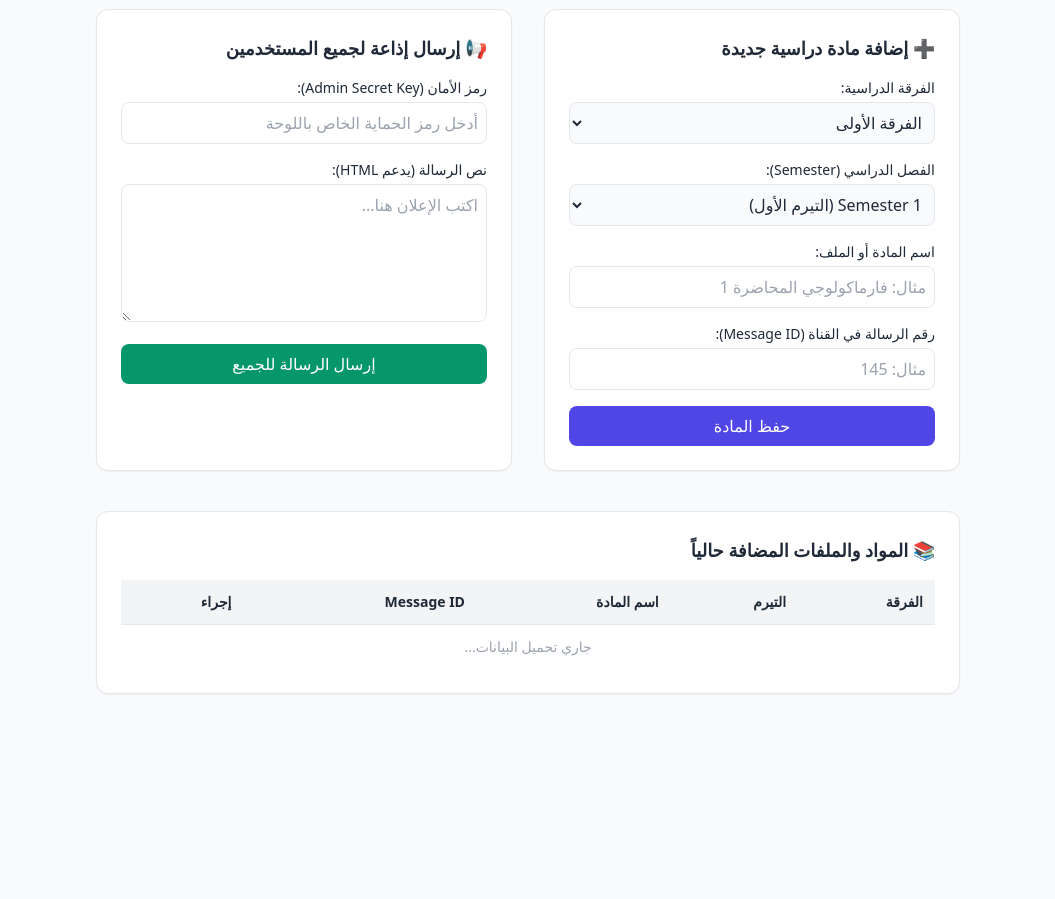
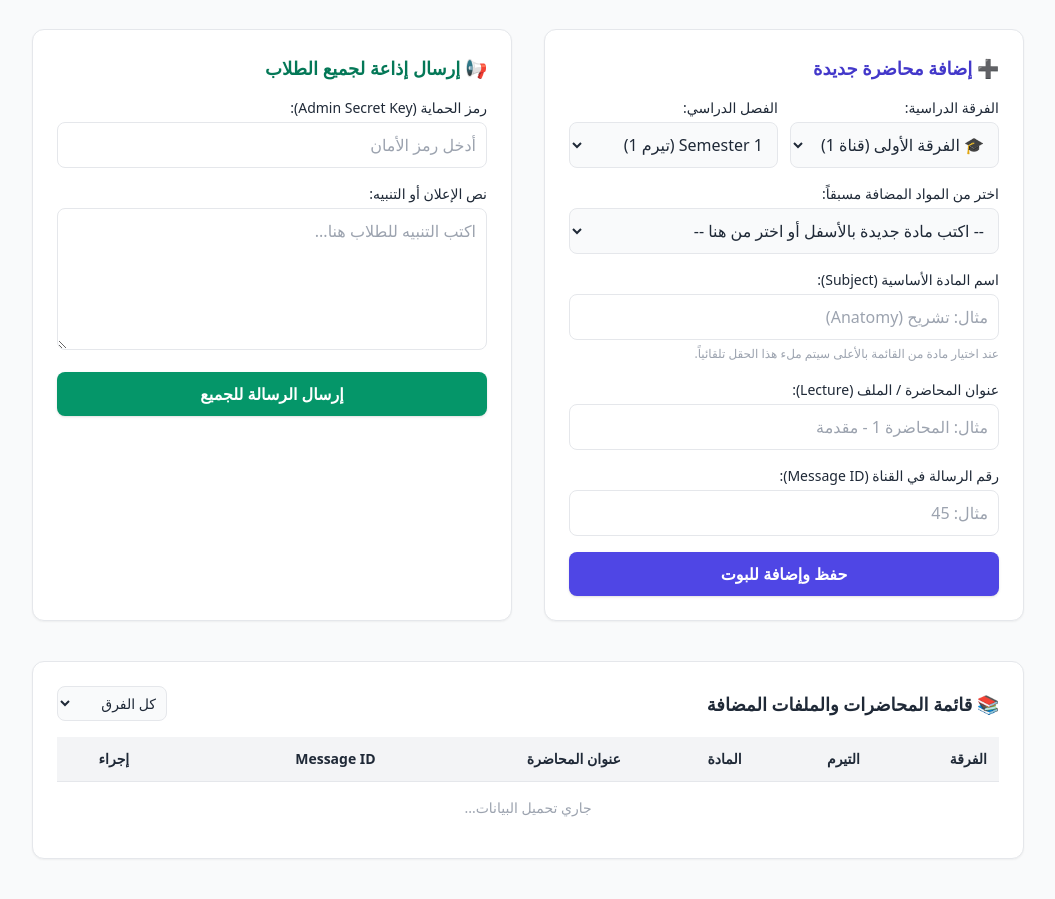
Before and after one commit to HemaTechno/Tmrydplus2, a website: page public/index.html in a window 1280 px wide. Shown: the part 132-1031 px from the top of the page, without its empty margins (112-1167 px from the left). Before the commit the page ends 866 px from the top, so only its background shows below. Drawn offline with nearby package versions, Linux system fonts and the light colour scheme; no server answers.

Commit message:
Update index.html

```diff
--- a/public/index.html
+++ b/public/index.html
@@ -11,87 +11,114 @@
 </head>
 <body class="bg-gray-50 text-gray-800 font-sans">
 
-  <div class="max-w-4xl mx-auto py-10 px-4">
-    <header class="mb-8 border-b pb-4 flex justify-between items-center">
+  <div class="max-w-5xl mx-auto py-10 px-4">
+    <!-- Header -->
+    <header class="mb-8 border-b pb-4 flex justify-between items-center bg-white p-5 rounded-xl shadow-sm">
       <div>
-        <h1 class="text-2xl font-bold text-indigo-600">لوحة تحكم بوت التيليجرام</h1>
-        <p class="text-sm text-gray-500">إدارة المواد والملفات والإذاعة الجماعية</p>
+        <h1 class="text-2xl font-bold text-indigo-600">لوحة تحكم إدارة المواد والمحاضرات</h1>
+        <p class="text-sm text-gray-500">نظام: الفرقة ⬅️ التيرم ⬅️ المادة ⬅️ المحاضرات</p>
       </div>
-      <span class="bg-indigo-100 text-indigo-800 text-xs px-3 py-1 rounded-full font-semibold">Active</span>
+      <span class="bg-green-100 text-green-700 text-xs px-3 py-1.5 rounded-full font-bold">Online</span>
     </header>
 
     <div class="grid grid-cols-1 md:grid-cols-2 gap-8">
 
-      <!-- إضافة مادة جديدة -->
+      <!-- إضافة محاضرة / ملف جديد -->
       <div class="bg-white p-6 rounded-xl shadow-sm border">
-        <h2 class="text-lg font-bold mb-4 flex items-center gap-2">➕ إضافة مادة دراسية جديدة</h2>
+        <h2 class="text-lg font-bold mb-4 text-indigo-700 flex items-center gap-2">➕ إضافة محاضرة جديدة</h2>
         <form id="addMaterialForm" class="space-y-4">
+
+          <div class="grid grid-cols-2 gap-3">
+            <div>
+              <label class="block text-sm font-medium mb-1">الفرقة الدراسية:</label>
+              <select id="yearSelect" onchange="updateSubjectsDropdown()" class="w-full border rounded-lg p-2.5 bg-gray-50 focus:ring-2 focus:ring-indigo-300">
+                <option value="1">🎓 الفرقة الأولى (قناة 1)</option>
+                <option value="2">🎓 الفرقة الثانية (قناة 2)</option>
+              </select>
+            </div>
+
+            <div>
+              <label class="block text-sm font-medium mb-1">الفصل الدراسي:</label>
+              <select id="semSelect" onchange="updateSubjectsDropdown()" class="w-full border rounded-lg p-2.5 bg-gray-50 focus:ring-2 focus:ring-indigo-300">
+                <option value="s1">Semester 1 (تيرم 1)</option>
+                <option value="s2">Semester 2 (تيرم 2)</option>
+              </select>
+            </div>
+          </div>
+
+          <!-- اختيار مادة موجودة أو كتابة مادة جديدة -->
           <div>
-            <label class="block text-sm font-medium mb-1">الفرقة الدراسية:</label>
-            <select id="yearSelect" class="w-full border rounded-lg p-2 bg-gray-50 focus:ring focus:ring-indigo-200">
-              <option value="1">الفرقة الأولى</option>
-              <option value="2">الفرقة الثانية</option>
+            <label class="block text-sm font-medium mb-1">اختر من المواد المضافة مسبقاً:</label>
+            <select id="existingSubjects" onchange="onSelectExistingSubject()" class="w-full border rounded-lg p-2.5 bg-gray-50 focus:ring-2 focus:ring-indigo-300">
+              <option value="">-- اكتب مادة جديدة بالأسفل أو اختر من هنا --</option>
             </select>
           </div>
 
           <div>
-            <label class="block text-sm font-medium mb-1">الفصل الدراسي (Semester):</label>
-            <select id="semSelect" class="w-full border rounded-lg p-2 bg-gray-50 focus:ring focus:ring-indigo-200">
-              <option value="s1">Semester 1 (التيرم الأول)</option>
-              <option value="s2">Semester 2 (التيرم الثاني)</option>
-            </select>
+            <label class="block text-sm font-medium mb-1">اسم المادة الأساسية (Subject):</label>
+            <input type="text" id="subjectName" required placeholder="مثال: تشريح (Anatomy)" class="w-full border rounded-lg p-2.5 focus:ring-2 focus:ring-indigo-300">
+            <span class="text-xs text-gray-400">عند اختيار مادة من القائمة بالأعلى سيتم ملء هذا الحقل تلقائياً.</span>
           </div>
 
           <div>
-            <label class="block text-sm font-medium mb-1">اسم المادة أو الملف:</label>
-            <input type="text" id="matName" required placeholder="مثال: فارماكولوجي المحاضرة 1" class="w-full border rounded-lg p-2 focus:ring focus:ring-indigo-200">
+            <label class="block text-sm font-medium mb-1">عنوان المحاضرة / الملف (Lecture):</label>
+            <input type="text" id="lectureTitle" required placeholder="مثال: المحاضرة 1 - مقدمة" class="w-full border rounded-lg p-2.5 focus:ring-2 focus:ring-indigo-300">
           </div>
 
           <div>
             <label class="block text-sm font-medium mb-1">رقم الرسالة في القناة (Message ID):</label>
-            <input type="number" id="matMsgId" required placeholder="مثال: 145" class="w-full border rounded-lg p-2 focus:ring focus:ring-indigo-200">
+            <input type="number" id="matMsgId" required placeholder="مثال: 45" class="w-full border rounded-lg p-2.5 focus:ring-2 focus:ring-indigo-300">
           </div>
 
-          <button type="submit" class="w-full bg-indigo-600 hover:bg-indigo-700 text-white font-medium py-2 rounded-lg transition">حفظ المادة</button>
+          <button type="submit" class="w-full bg-indigo-600 hover:bg-indigo-700 text-white font-bold py-2.5 rounded-lg transition shadow">حفظ وإضافة للبوت</button>
         </form>
       </div>
 
-      <!-- إرسال رسالة جماعية (Broadcast) -->
+      <!-- الإذاعة الجماعية -->
       <div class="bg-white p-6 rounded-xl shadow-sm border">
-        <h2 class="text-lg font-bold mb-4 flex items-center gap-2">📢 إرسال إذاعة لجميع المستخدمين</h2>
+        <h2 class="text-lg font-bold mb-4 text-emerald-700 flex items-center gap-2">📢 إرسال إذاعة لجميع الطلاب</h2>
         <form id="broadcastForm" class="space-y-4">
           <div>
-            <label class="block text-sm font-medium mb-1">رمز الأمان (Admin Secret Key):</label>
-            <input type="password" id="secretKey" required placeholder="أدخل رمز الحماية الخاص باللوحة" class="w-full border rounded-lg p-2 focus:ring focus:ring-indigo-200">
+            <label class="block text-sm font-medium mb-1">رمز الحماية (Admin Secret Key):</label>
+            <input type="password" id="secretKey" required placeholder="أدخل رمز الأمان" class="w-full border rounded-lg p-2.5 focus:ring-2 focus:ring-emerald-300">
           </div>
 
           <div>
-            <label class="block text-sm font-medium mb-1">نص الرسالة (يدعم HTML):</label>
-            <textarea id="broadcastMsg" rows="5" required placeholder="اكتب الإعلان هنا..." class="w-full border rounded-lg p-2 focus:ring focus:ring-indigo-200"></textarea>
+            <label class="block text-sm font-medium mb-1">نص الإعلان أو التنبيه:</label>
+            <textarea id="broadcastMsg" rows="5" required placeholder="اكتب التنبيه للطلاب هنا..." class="w-full border rounded-lg p-2.5 focus:ring-2 focus:ring-emerald-300"></textarea>
           </div>
 
-          <button type="submit" id="broadcastBtn" class="w-full bg-emerald-600 hover:bg-emerald-700 text-white font-medium py-2 rounded-lg transition">إرسال الرسالة للجميع</button>
+          <button type="submit" id="broadcastBtn" class="w-full bg-emerald-600 hover:bg-emerald-700 text-white font-bold py-2.5 rounded-lg transition shadow">إرسال الرسالة للجميع</button>
         </form>
       </div>
 
     </div>
 
-    <!-- قائمة المواد الحالية للحذف والإدارة -->
+    <!-- جدول عرض وحذف المحاضرات -->
     <div class="mt-10 bg-white p-6 rounded-xl shadow-sm border">
-      <h2 class="text-lg font-bold mb-4">📚 المواد والملفات المضافة حالياً</h2>
+      <div class="flex justify-between items-center mb-4">
+        <h2 class="text-lg font-bold">📚 قائمة المحاضرات والملفات المضافة</h2>
+        <select id="filterYear" onchange="loadMaterials()" class="text-sm border rounded-lg p-1.5 bg-gray-50">
+          <option value="all">كل الفرق</option>
+          <option value="1">الفرقة الأولى</option>
+          <option value="2">الفرقة الثانية</option>
+        </select>
+      </div>
+
       <div class="overflow-x-auto">
         <table class="w-full text-sm text-right border-collapse">
           <thead>
             <tr class="bg-gray-100 border-b">
               <th class="p-3">الفرقة</th>
               <th class="p-3">التيرم</th>
-              <th class="p-3">اسم المادة</th>
+              <th class="p-3">المادة</th>
+              <th class="p-3">عنوان المحاضرة</th>
               <th class="p-3">Message ID</th>
-              <th class="p-3">إجراء</th>
+              <th class="p-3 text-center">إجراء</th>
             </tr>
           </thead>
           <tbody id="materialsTable">
-            <tr><td colspan="5" class="p-3 text-center text-gray-400">جاري تحميل البيانات...</td></tr>
+            <tr><td colspan="6" class="p-4 text-center text-gray-400">جاري تحميل البيانات...</td></tr>
           </tbody>
         </table>
       </div>
@@ -99,77 +126,127 @@
   </div>
 
   <script>
-    // ضع إعدادات تطبيق Firebase Client هنا
     const firebaseConfig = {
-      apiKey: "AIzaSy...",
-      authDomain: "your-project.firebaseapp.com",
-      projectId: "your-project-id",
-      storageBucket: "your-project.appspot.com",
-      messagingSenderId: "123...",
-      appId: "1:123..."
+      apiKey: "AIzaSyBoPJbx5v6EkOqxOJkbhzHqIJdAByh79Rg",
+      authDomain: "hhhhhh-d4fb8.firebaseapp.com",
+      databaseURL: "https://hhhhhh-d4fb8-default-rtdb.firebaseio.com",
+      projectId: "hhhhhh-d4fb8",
+      storageBucket: "hhhhhh-d4fb8.appspot.com",
+      messagingSenderId: "24512338206",
+      appId: "1:24512338206:web:dfe045db59bd3434a2110f",
+      measurementId: "G-HD4R7GNQ5H"
     };
 
     firebase.initializeApp(firebaseConfig);
     const db = firebase.firestore();
 
-    // جلب وعرض المواد
+    let allMaterialsCache = [];
+
+    // تحديث قائمة المواد المنسدلة بناء على الفرقة والتيرم المحددين
+    function updateSubjectsDropdown() {
+      const year = document.getElementById("yearSelect").value;
+      const sem = document.getElementById("semSelect").value;
+      const select = document.getElementById("existingSubjects");
+
+      select.innerHTML = '<option value="">-- اكتب مادة جديدة بالأسفل أو اختر من هنا --</option>';
+
+      // تصفية المواد حسب الفرقة والتيرم واستخراج الأسماء بدون تكرار
+      const subjectsSet = new Set();
+      allMaterialsCache.forEach(item => {
+        if (item.year === year && item.semester === sem) {
+          const name = item.subjectName || item.name;
+          if (name) subjectsSet.add(name);
+        }
+      });
+
+      subjectsSet.forEach(subName => {
+        const option = document.createElement("option");
+        option.value = subName;
+        option.textContent = `📚 ${subName}`;
+        select.appendChild(option);
+      });
+    }
+
+    // عند اختيار مادة من القائمة يتم وضع اسمها في الحقل مباشرة
+    function onSelectExistingSubject() {
+      const selected = document.getElementById("existingSubjects").value;
+      if (selected) {
+        document.getElementById("subjectName").value = selected;
+      }
+    }
+
     function loadMaterials() {
+      const filterYear = document.getElementById("filterYear").value;
+
       db.collection("materials").onSnapshot((snapshot) => {
+        allMaterialsCache = [];
         const table = document.getElementById("materialsTable");
         table.innerHTML = "";
 
         if (snapshot.empty) {
-          table.innerHTML = `<tr><td colspan="5" class="p-3 text-center text-gray-500">لا توجد مواد مضافة حالياً.</td></tr>`;
+          table.innerHTML = `<tr><td colspan="6" class="p-4 text-center text-gray-500">لا توجد محاضرات مضافة حتى الآن.</td></tr>`;
+          updateSubjectsDropdown();
           return;
         }
 
         snapshot.forEach((doc) => {
           const item = doc.data();
-          const tr = document.createElement("tr");
-          tr.className = "border-b hover:bg-gray-50";
-          tr.innerHTML = `
-            <td class="p-3 font-semibold">الفرقة ${item.year}</td>
-            <td class="p-3">${item.semester === 's1' ? 'Semester 1' : 'Semester 2'}</td>
-            <td class="p-3">${item.name}</td>
-            <td class="p-3 font-mono text-gray-600">${item.messageId}</td>
-            <td class="p-3">
-              <button onclick="deleteMaterial('${doc.id}')" class="text-red-500 hover:text-red-700 text-xs font-semibold">🗑 حذف</button>
-            </td>
-          `;
-          table.appendChild(tr);
+          allMaterialsCache.push(item);
+
+          if (filterYear === "all" || item.year === filterYear) {
+            const tr = document.createElement("tr");
+            tr.className = "border-b hover:bg-gray-50";
+            tr.innerHTML = `
+              <td class="p-3 font-bold text-indigo-700">الفرقة ${item.year}</td>
+              <td class="p-3"><span class="bg-gray-100 text-gray-700 px-2 py-0.5 rounded text-xs">${item.semester === 's1' ? 'Semester 1' : 'Semester 2'}</span></td>
+              <td class="p-3 font-bold text-gray-900">${item.subjectName || item.name}</td>
+              <td class="p-3 text-indigo-600">${item.lectureTitle || item.name}</td>
+              <td class="p-3 font-mono text-gray-600">${item.messageId}</td>
+              <td class="p-3 text-center">
+                <button onclick="deleteMaterial('${doc.id}')" class="bg-red-50 hover:bg-red-100 text-red-600 px-2.5 py-1 rounded text-xs font-semibold">🗑 حذف</button>
+              </td>
+            `;
+            table.appendChild(tr);
+          }
         });
+
+        updateSubjectsDropdown();
       });
     }
 
-    // إضافة مادة
     document.getElementById("addMaterialForm").addEventListener("submit", async (e) => {
       e.preventDefault();
       const year = document.getElementById("yearSelect").value;
       const semester = document.getElementById("semSelect").value;
-      const name = document.getElementById("matName").value;
+      const subjectName = document.getElementById("subjectName").value.trim();
+      const lectureTitle = document.getElementById("lectureTitle").value.trim();
       const messageId = parseInt(document.getElementById("matMsgId").value, 10);
 
-      await db.collection("materials").add({
-        year,
-        semester,
-        name,
-        messageId,
-        createdAt: new Date().toISOString()
-      });
+      try {
+        await db.collection("materials").add({
+          year,
+          semester,
+          subjectName,
+          lectureTitle,
+          name: lectureTitle,
+          messageId,
+          createdAt: new Date().toISOString()
+        });
 
-      document.getElementById("matName").value = "";
-      document.getElementById("matMsgId").value = "";
-      alert("تمت إضافة المادة بنجاح!");
+        document.getElementById("lectureTitle").value = "";
+        document.getElementById("matMsgId").value = "";
+        alert("✅ تمت إضافة المحاضرة بنجاح!");
+      } catch (err) {
+        alert("خطأ: " + err.message);
+      }
     });
 
-    // حذف مادة
     async function deleteMaterial(id) {
-      if (confirm("هل أنت متأكد من رغبتك في حذف هذا الملف؟")) {
+      if (confirm("هل أنت متأكد من حذف هذه المحاضرة؟")) {
         await db.collection("materials").doc(id).delete();
       }
     }
 
-    // إرسال الإذاعة
     document.getElementById("broadcastForm").addEventListener("submit", async (e) => {
       e.preventDefault();
       const secretKey = document.getElementById("secretKey").value;
@@ -187,13 +264,13 @@
         });
         const data = await res.json();
         if (res.ok) {
-          alert(`تم الإرسال بنجاح! تم التوصيل إلى ${data.sentCount} مستخدم.`);
+          alert(`تم الإرسال بنجاح إلى ${data.sentCount} طالب.`);
           document.getElementById("broadcastMsg").value = "";
         } else {
           alert("خطأ: " + (data.error || "فشل الإرسال"));
         }
       } catch (err) {
-        alert("حدث خطأ أثناء الاتصال بالخادم.");
+        alert("حدث خطأ في الاتصال بالسيرفر.");
       } finally {
         btn.disabled = false;
         btn.innerText = "إرسال الرسالة للجميع";
```
